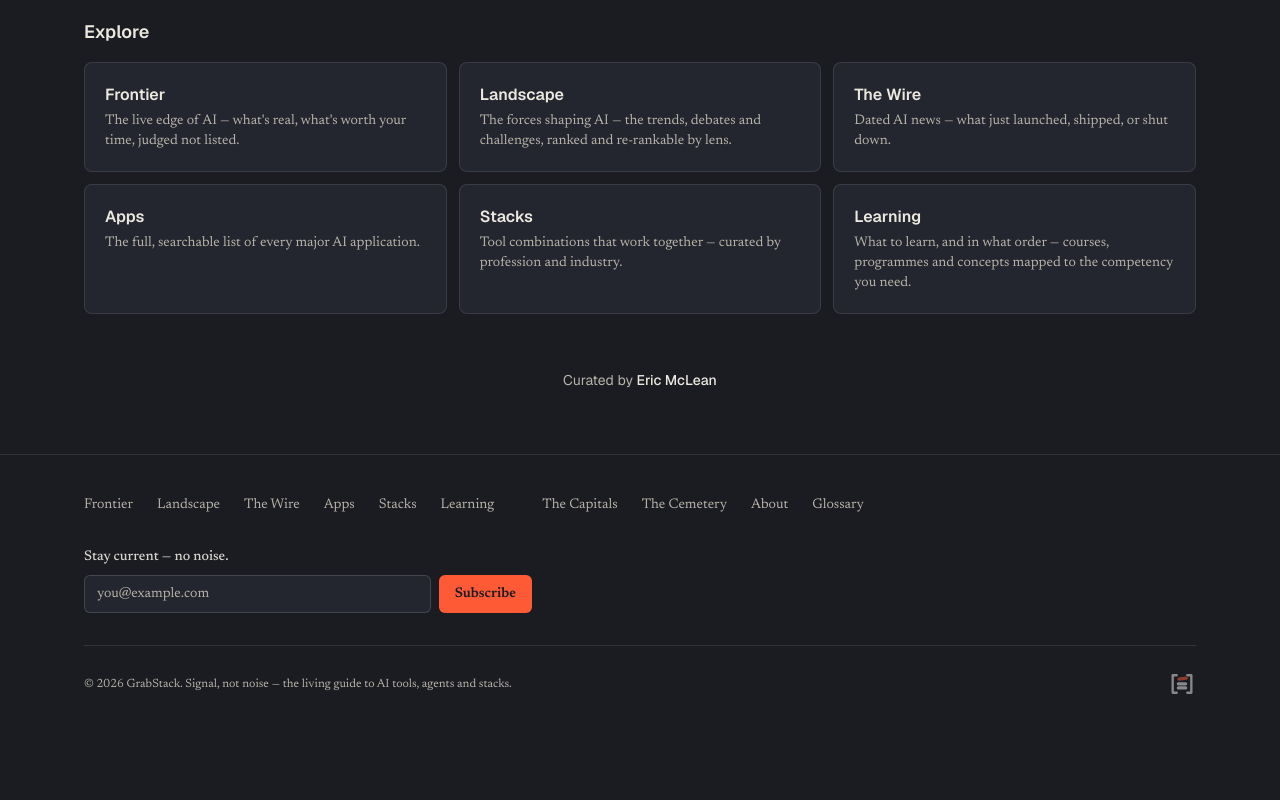
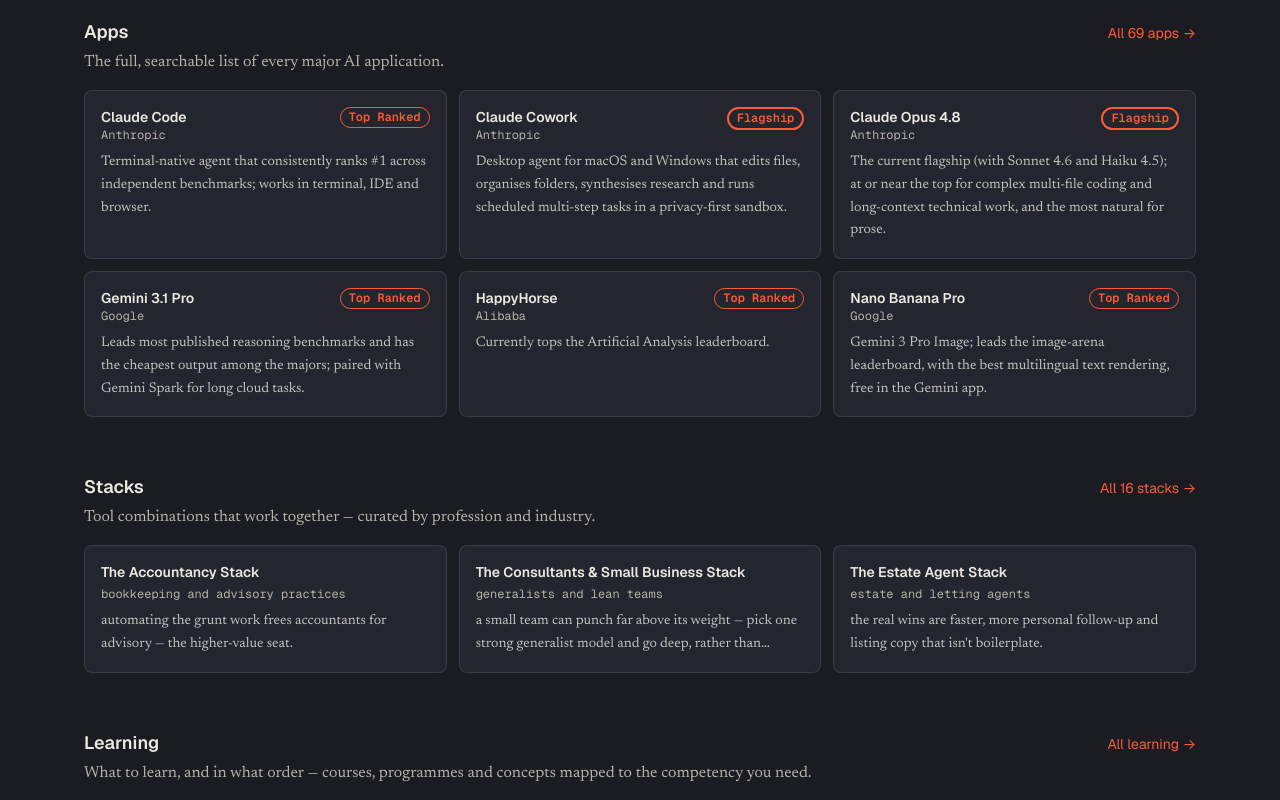
Before and after one commit to ErikMacx/grabstack, an Astro site: page / in a window 1280 px wide. Shown: the part 1640-2440 px from the top of the page. Before the commit the page ends 2378 px from the top, so only its background shows below. Built offline with nearby package versions, Linux system fonts and the light colour scheme; Astro itself is replaced by a stand-in of ours.

Commit message:
Restructure landing page and add frontier-refresh script
Swap Frontier before Landscape to match nav order, replace Explore
grid with full teaser sections for Apps/Stacks/Learning, add site URL
for sitemap, comment out empty state-of collection, add frontier-refresh
script with --allowedTools flag.

```diff
--- a/astro.config.mjs
+++ b/astro.config.mjs
@@ -8,6 +8,7 @@ import tailwindcss from '@tailwindcss/vite';
 
 // https://astro.build/config
 export default defineConfig({
+  site: 'https://grabstack.com',
   integrations: [react(), sitemap(), mdx()],
 
   vite: {
--- a/src/content.config.ts
+++ b/src/content.config.ts
@@ -50,16 +50,17 @@ const updates = defineCollection({
   }),
 });
 
-const stateOf = defineCollection({
-  loader: glob({ pattern: "**/*.md", base: "src/content/state-of" }),
-  schema: z.object({
-    title: z.string(),
-    topic: z.string(),
-    claim: z.string(),
-    updated: z.string(),
-    reviewed: z.string(),
-  }),
-});
+// state-of collection — uncomment when content is added to src/content/state-of/
+// const stateOf = defineCollection({
+//   loader: glob({ pattern: "**/*.md", base: "src/content/state-of" }),
+//   schema: z.object({
+//     title: z.string(),
+//     topic: z.string(),
+//     claim: z.string(),
+//     updated: z.string(),
+//     reviewed: z.string(),
+//   }),
+// });
 
 const glossary = defineCollection({
   loader: glob({ pattern: "**/*.md", base: "src/content/glossary" }),
@@ -83,4 +84,4 @@ const stacks = defineCollection({
   }),
 });
 
-export const collections = { tools, updates, "state-of": stateOf, glossary, stacks };
+export const collections = { tools, updates, glossary, stacks };
--- a/src/pages/index.astro
+++ b/src/pages/index.astro
@@ -23,14 +23,18 @@ const wireEntries = allUpdates
   .sort((a, b) => new Date(b.data.date).getTime() - new Date(a.data.date).getTime())
   .slice(0, 3);
 
-const sections = [
-  { label: "Frontier", href: "/frontier", desc: "The live edge of AI — what's real, what's worth your time, judged not listed." },
-  { label: "Landscape", href: "/landscape", desc: "The forces shaping AI — the trends, debates and challenges, ranked and re-rankable by lens." },
-  { label: "The Wire", href: "/wire", desc: "Dated AI news — what just launched, shipped, or shut down." },
-  { label: "Apps", href: "/apps", desc: "The full, searchable list of every major AI application." },
-  { label: "Stacks", href: "/stacks", desc: "Tool combinations that work together — curated by profession and industry." },
-  { label: "Learning", href: "/learning", desc: "What to learn, and in what order — courses, programmes and concepts mapped to the competency you need." },
-];
+// Apps count
+const appsCount = allTools.length;
+
+// Stacks
+const allStacks = await getCollection("stacks");
+const stacksCount = allStacks.length;
+
+// Top 3 apps by status weight for teaser
+const topApps = allTools
+  .filter((t) => t.data.status === "flagship" || t.data.status === "top-ranked")
+  .sort((a, b) => a.data.name.localeCompare(b.data.name))
+  .slice(0, 6);
 
 const battlegrounds: Record<string, string> = landscapeData.battlegrounds;
 ---
@@ -59,6 +63,38 @@ const battlegrounds: Record<string, string> = landscapeData.battlegrounds;
       The AI world, made legible<span class="text-accent">.</span>
     </p>
   </section>
+
+  <!-- Frontier teaser -->
+  {frontierTools.length > 0 && (
+    <section class="mb-14">
+      <div class="flex items-baseline justify-between">
+        <h2 class="font-sans text-lg font-semibold text-paper">Frontier</h2>
+        <a href="/frontier" class="font-sans text-sm text-accent hover:underline">Full frontier →</a>
+      </div>
+      <p class="mt-1 text-base text-muted">The live edge — what's cutting edge right now.</p>
+      <div class="mt-4 grid gap-3 sm:grid-cols-2 lg:grid-cols-3">
+        {frontierTools.map((t) => (
+          <div class="rounded-lg border border-white/10 bg-surface p-4">
+            <div class="flex items-start justify-between gap-2">
+              <div>
+                <h3 class="font-sans text-sm font-semibold text-paper">{t.data.name}</h3>
+                <p class="font-mono text-xs text-muted">{t.data.maker}</p>
+              </div>
+              <span
+                class:list={[
+                  "shrink-0 rounded-full px-2 py-0.5 font-mono text-xs font-semibold leading-tight",
+                  t.data.status === "flagship" ? "border-2 border-accent text-accent font-bold" : "border border-accent text-accent",
+                ]}
+              >
+                {STATUS_DEFINITIONS[t.data.status]?.label ?? t.data.status}
+              </span>
+            </div>
+            <p class="mt-2 text-sm leading-relaxed text-paper/80">{t.data.claim}</p>
+          </div>
+        ))}
+      </div>
+    </section>
+  )}
 
   <!-- Landscape teaser: top 3 debates -->
   <section class="mb-14">
@@ -99,38 +135,6 @@ const battlegrounds: Record<string, string> = landscapeData.battlegrounds;
     </div>
   </section>
 
-  <!-- Frontier teaser -->
-  {frontierTools.length > 0 && (
-    <section class="mb-14">
-      <div class="flex items-baseline justify-between">
-        <h2 class="font-sans text-lg font-semibold text-paper">Frontier</h2>
-        <a href="/frontier" class="font-sans text-sm text-accent hover:underline">Full frontier →</a>
-      </div>
-      <p class="mt-1 text-base text-muted">The live edge — what's cutting edge right now.</p>
-      <div class="mt-4 grid gap-3 sm:grid-cols-2 lg:grid-cols-3">
-        {frontierTools.map((t) => (
-          <div class="rounded-lg border border-white/10 bg-surface p-4">
-            <div class="flex items-start justify-between gap-2">
-              <div>
-                <h3 class="font-sans text-sm font-semibold text-paper">{t.data.name}</h3>
-                <p class="font-mono text-xs text-muted">{t.data.maker}</p>
-              </div>
-              <span
-                class:list={[
-                  "shrink-0 rounded-full px-2 py-0.5 font-mono text-xs font-semibold leading-tight",
-                  t.data.status === "flagship" ? "border-2 border-accent text-accent font-bold" : "border border-accent text-accent",
-                ]}
-              >
-                {STATUS_DEFINITIONS[t.data.status]?.label ?? t.data.status}
-              </span>
-            </div>
-            <p class="mt-2 text-sm leading-relaxed text-paper/80">{t.data.claim}</p>
-          </div>
-        ))}
-      </div>
-    </section>
-  )}
-
   <!-- From The Wire -->
   {wireEntries.length > 0 && (
     <section class="mb-14">
@@ -152,17 +156,63 @@ const battlegrounds: Record<string, string> = landscapeData.battlegrounds;
     </section>
   )}
 
-  <!-- All six sections -->
+  <!-- Apps teaser -->
   <section class="mb-14">
-    <h2 class="font-sans text-lg font-semibold text-paper">Explore</h2>
+    <div class="flex items-baseline justify-between">
+      <h2 class="font-sans text-lg font-semibold text-paper">Apps</h2>
+      <a href="/apps" class="font-sans text-sm text-accent hover:underline">All {appsCount} apps →</a>
+    </div>
+    <p class="mt-1 text-base text-muted">The full, searchable list of every major AI application.</p>
     <div class="mt-4 grid gap-3 sm:grid-cols-2 lg:grid-cols-3">
-      {sections.map(({ label, href, desc }) => (
-        <a href={href} class="group rounded-lg border border-white/10 bg-surface p-5 transition-colors hover:border-white/20">
-          <h3 class="font-sans text-base font-semibold text-paper group-hover:text-accent transition-colors">{label}</h3>
-          <p class="mt-1 text-sm text-muted">{desc}</p>
+      {topApps.map((t) => (
+        <div class="rounded-lg border border-white/10 bg-surface p-4">
+          <div class="flex items-start justify-between gap-2">
+            <div>
+              <h3 class="font-sans text-sm font-semibold text-paper">{t.data.name}</h3>
+              <p class="font-mono text-xs text-muted">{t.data.maker}</p>
+            </div>
+            <span
+              class:list={[
+                "shrink-0 rounded-full px-2 py-0.5 font-mono text-xs font-semibold leading-tight",
+                t.data.status === "flagship" ? "border-2 border-accent text-accent font-bold" : "border border-accent text-accent",
+              ]}
+            >
+              {STATUS_DEFINITIONS[t.data.status]?.label ?? t.data.status}
+            </span>
+          </div>
+          <p class="mt-2 text-sm leading-relaxed text-paper/80">{t.data.claim}</p>
+        </div>
+      ))}
+    </div>
+  </section>
+
+  <!-- Stacks teaser -->
+  <section class="mb-14">
+    <div class="flex items-baseline justify-between">
+      <h2 class="font-sans text-lg font-semibold text-paper">Stacks</h2>
+      <a href="/stacks" class="font-sans text-sm text-accent hover:underline">All {stacksCount} stacks →</a>
+    </div>
+    <p class="mt-1 text-base text-muted">Tool combinations that work together — curated by profession and industry.</p>
+    <div class="mt-4 grid gap-3 sm:grid-cols-2 lg:grid-cols-3">
+      {allStacks.slice(0, 3).map((s) => (
+        <a href={`/stacks/${s.slug}`} class="group rounded-lg border border-white/10 bg-surface p-4 transition-colors hover:border-white/20">
+          <h3 class="font-sans text-sm font-semibold text-paper group-hover:text-accent transition-colors">{s.data.title}</h3>
+          <p class="font-mono text-xs text-muted mt-1">{s.data.profession}</p>
+          {s.data.summary && (
+            <p class="mt-2 text-sm leading-relaxed text-paper/80 line-clamp-2">{s.data.summary}</p>
+          )}
         </a>
       ))}
     </div>
+  </section>
+
+  <!-- Learning teaser -->
+  <section class="mb-14">
+    <div class="flex items-baseline justify-between">
+      <h2 class="font-sans text-lg font-semibold text-paper">Learning</h2>
+      <a href="/learning" class="font-sans text-sm text-accent hover:underline">All learning →</a>
+    </div>
+    <p class="mt-1 text-base text-muted">What to learn, and in what order — courses, programmes and concepts mapped to the competency you need.</p>
   </section>
 
   <!-- Curated by -->
```
Also changed, not shown: 2 other files.
